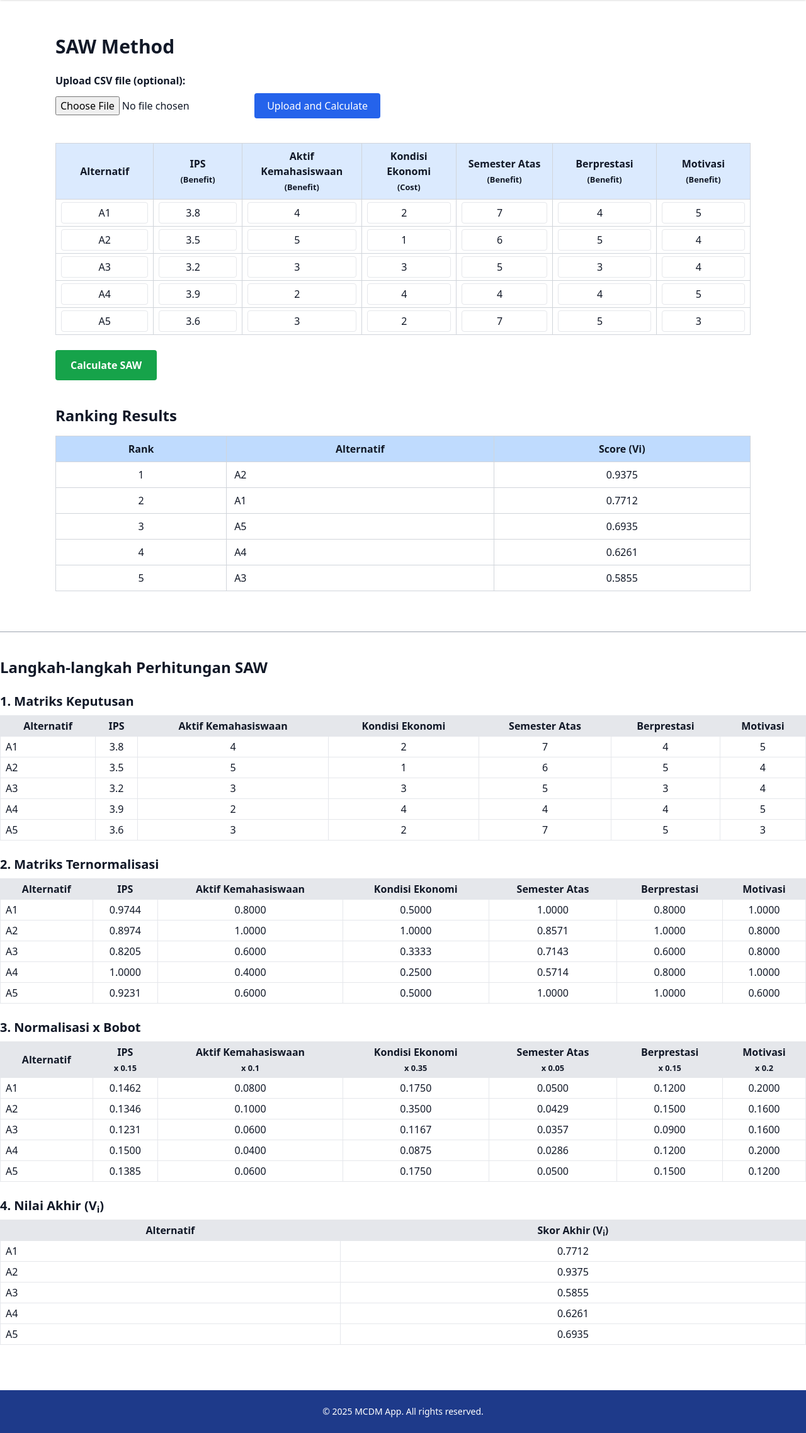
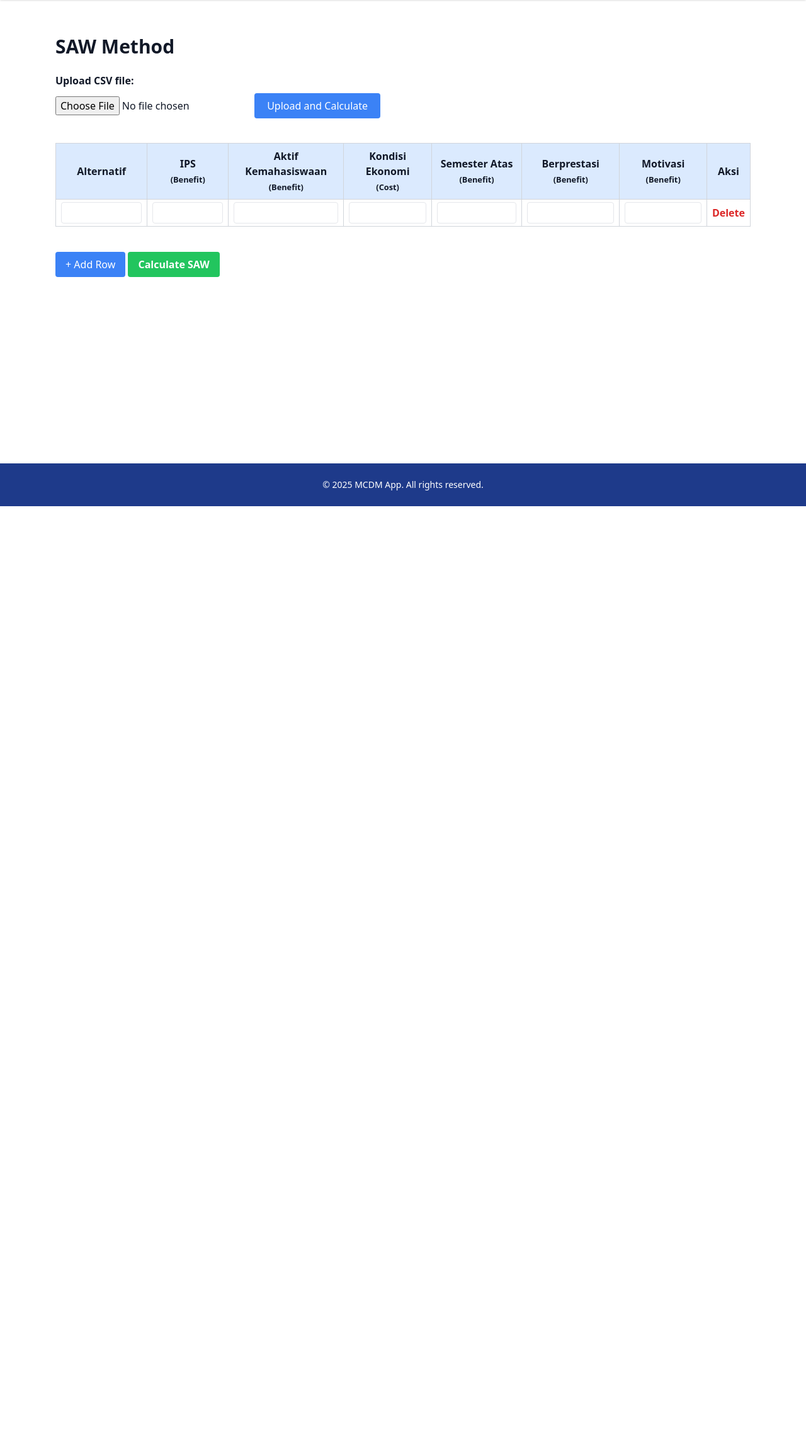
Before and after one commit to shellasitanaya/flask-mcdm, a Flask app: page /saw in a window 1280 px wide. Shown: the part 64-2340 px from the top of the page at 63% size. After the commit the page ends 868 px from the top, so only its background shows below. Run offline with Flask 3, Linux system fonts and the light colour scheme; some libraries are stand-ins or nearby versions.

Commit message:
update:saw method

```diff
--- a/app.py
+++ b/app.py
@@ -1,24 +1,9 @@
-# app.py
-from flask import Flask, render_template, request, redirect, url_for, flash
-import numpy as np
-import pandas as pd
-from werkzeug.utils import secure_filename
+from flask import Flask, render_template, request, flash
 import os
-import csv
-import io
-
 
 app = Flask(__name__)
-app.config['UPLOAD_FOLDER'] = 'uploads'
-os.makedirs(app.config['UPLOAD_FOLDER'], exist_ok=True)
+app.secret_key = 'secret-key'
 
-
-@app.route('/', methods=['GET', 'POST'])
-def home():
-    return render_template('home.html')
-
-
-#saw
 # Daftar kriteria dengan bobot dan tipe
 criteria = [
     {'kode': 'C1', 'nama': 'IPS', 'tipe': 'Benefit', 'bobot': 0.15},
@@ -29,9 +14,10 @@ criteria = [
     {'kode': 'C6', 'nama': 'Motivasi', 'tipe': 'Benefit', 'bobot': 0.20},
 ]
 
+# Normalisai matrix berdasarkan tipe kriteria
 def normalize(matrix, types):
     normalized = []
-    matrix_T = list(zip(*matrix))  # Transpose untuk kolom
+    matrix_T = list(zip(*matrix))
 
     for j, col in enumerate(matrix_T):
         tipe = types[j]
@@ -44,8 +30,9 @@ def normalize(matrix, types):
             norm_col = [min_val / x if x != 0 else 0 for x in col]
         normalized.append(norm_col)
 
-    return list(map(list, zip(*normalized)))  # Transpose kembali
+    return list(map(list, zip(*normalized)))
 
+# Matriks Normalisasi x bobot kriteria
 def calculate_saw(matrix, weights, types):
     normalized = normalize(matrix, types)
     weighted_matrix = []
@@ -56,10 +43,11 @@ def calculate_saw(matrix, weights, types):
         scores.append(sum(weighted_row))
     return scores, normalized, weighted_matrix
 
-# @app.route('/')
-# def home():
-#     return render_template('home.html')
+@app.route('/')
+def home():
+    return render_template('home.html')
 
+# Inputan dari form
 @app.route('/saw', methods=['GET', 'POST'])
 def saw():
     errors = []
@@ -71,37 +59,21 @@ def saw():
     ranked = []
 
     if request.method == 'POST':
-        # Penanganan upload CSV
-        if 'csv_file' in request.files and request.files['csv_file'].filename != '':
-            csv_file = request.files['csv_file']
-            try:
-                stream = io.StringIO(csv_file.stream.read().decode("UTF8"), newline=None)
-                reader = csv.reader(stream)
-                header = next(reader)
-                alternatives = []
-                matrix = []
-                for row in reader:
-                    alternatives.append(row[0])
-                    matrix.append([float(x) for x in row[1:]])
-            except Exception as e:
-                errors.append("Error membaca file CSV: " + str(e))
-        else:
-            # Input manual
-            alt_count = int(request.form.get('alt_count', 0))
-            for i in range(alt_count):
-                alt_name = request.form.get(f'alt_name_{i}', '').strip()
-                if alt_name == '':
-                    alt_name = f'A{i+1}'
-                alternatives.append(alt_name)
-                row = []
-                for j in range(len(criteria)):
-                    val_str = request.form.get(f'value_{i}_{j}', '0').strip()
-                    try:
-                        val = float(val_str)
-                    except:
-                        val = 0
-                    row.append(val)
-                matrix.append(row)
+        alt_count = int(request.form.get('alt_count', 0))
+        for i in range(alt_count):
+            alt_name = request.form.get(f'alt_name_{i}', '').strip()
+            if alt_name == '':
+                alt_name = f'A{i+1}'
+            alternatives.append(alt_name)
+            row = []
+            for j in range(len(criteria)):
+                val_str = request.form.get(f'value_{i}_{j}', '0').strip()
+                try:
+                    val = float(val_str)
+                except:
+                    val = 0
+                row.append(val)
+            matrix.append(row)
 
         if alternatives and matrix:
             weights = [c['bobot'] for c in criteria]
@@ -117,37 +89,14 @@ def saw():
         if errors:
             flash(' '.join(errors), 'error')
 
-        return render_template('saw.html',
-                               criteria=criteria,
-                               alternatives=alternatives,
-                               matrix=matrix,
-                               normalized_matrix=normalized_matrix,
-                               weighted_matrix=weighted_matrix,
-                               scores=scores,
-                               ranked=ranked)
-    else:
-        # Data default untuk tampilan awal
-        alternatives = ['A1', 'A2', 'A3', 'A4', 'A5']
-        matrix = [
-            [3.8, 4, 2, 7, 4, 5],
-            [3.5, 5, 1, 6, 5, 4],
-            [3.2, 3, 3, 5, 3, 4],
-            [3.9, 2, 4, 4, 4, 5],
-            [3.6, 3, 2, 7, 5, 3],
-        ]
-        weights = [c['bobot'] for c in criteria]
-        types = [c['tipe'] for c in criteria]
-        scores, normalized_matrix, weighted_matrix = calculate_saw(matrix, weights, types)
-        ranked = sorted(zip(alternatives, scores), key=lambda x: x[1], reverse=True)
-
-        return render_template('saw.html',
-                               criteria=criteria,
-                               alternatives=alternatives,
-                               matrix=matrix,
-                               normalized_matrix=normalized_matrix,
-                               weighted_matrix=weighted_matrix,
-                               scores=scores,
-                               ranked=ranked)
+    return render_template('saw.html',
+                           criteria=criteria,
+                           alternatives=alternatives,
+                           matrix=matrix,
+                           normalized_matrix=normalized_matrix,
+                           weighted_matrix=weighted_matrix,
+                           scores=scores,
+                           ranked=ranked)
 
 if __name__ == '__main__':
     app.run(debug=True)
--- a/templates/saw.html
+++ b/templates/saw.html
@@ -3,46 +3,53 @@
 
 {% block content %}
 <section class="max-w-6xl mx-auto p-6">
-
   <h2 class="text-3xl font-bold mb-6">SAW Method</h2>
 
   <div class="mb-8">
     <form method="post" enctype="multipart/form-data" class="mb-6">
-      <label class="block font-semibold mb-2">Upload CSV file (optional):</label>
+      <label class="block font-semibold mb-2">Upload CSV file:</label>
       <input type="file" name="csv_file" accept=".csv" class="mb-3">
-      <button type="submit" class="bg-blue-600 text-white px-5 py-2 rounded hover:bg-blue-700 transition">Upload and Calculate</button>
+      <button type="submit" class="bg-blue-500 text-white px-5 py-2 rounded hover:bg-blue-700 transition">Upload and
+        Calculate</button>
     </form>
   </div>
 
-  <form method="post" class="mb-10">
-    <input type="hidden" name="alt_count" value="{{ alternatives|length }}">
-
-    <table class="w-full table-auto border-collapse border border-gray-300 mb-6">
+  <form method="post" id="sawForm" class="mb-10">
+    <table class="w-full table-auto border-collapse border border-gray-300 mb-6" id="sawTable">
       <thead>
         <tr class="bg-blue-100">
           <th class="border border-gray-300 px-3 py-2">Alternatif</th>
           {% for c in criteria %}
           <th class="border border-gray-300 px-3 py-2">{{ c.nama }}<br><small>({{ c.tipe }})</small></th>
           {% endfor %}
+          <th class="border border-gray-300 px-3 py-2">Aksi</th>
         </tr>
       </thead>
-      <tbody>
-        {% for i in range(alternatives|length) %}
+      <tbody id="tableBody">
         <tr>
           <td class="border border-gray-300 px-2 py-1 text-center">
-            <input type="text" name="alt_name_{{i}}" value="{{ alternatives[i] }}" class="w-full text-center border rounded px-1 py-1">
+            <input type="text" name="alt_name_0" class="w-full text-center border rounded px-1 py-1">
           </td>
           {% for j in range(criteria|length) %}
           <td class="border border-gray-300 px-2 py-1 text-center">
-            <input type="number" step="any" min="0" name="value_{{i}}_{{j}}" value="{{ matrix[i][j] if matrix else '' }}" class="w-full text-center border rounded px-1 py-1" required>
+            <input type="number" step="any" min="0" name="value_0_{{j}}"
+              class="w-full text-center border rounded px-1 py-1" required>
           </td>
           {% endfor %}
+          <td class="border border-gray-300 px-2 py-1 text-center">
+            <button type="button" class="remove-row text-red-600 font-semibold">Delete</button>
+          </td>
         </tr>
-        {% endfor %}
       </tbody>
     </table>
 
-    <button type="submit" class="bg-green-600 text-white px-6 py-3 rounded hover:bg-green-700 transition font-semibold">Calculate SAW</button>
+    <button type="button" id="addRowBtn" class="bg-blue-500 text-white px-4 py-2 rounded hover:bg-blue-600 transition">+
+      Add Row</button>
+    <input type="hidden" name="alt_count" id="altCount" value="1">
+
+    <button type="submit"
+      class="bg-green-500 text-white px-4 py-2 rounded hover:bg-green-700 transition font-semibold mt-4">Calculate
+      SAW</button>
   </form>
 
   {% if ranked %}
@@ -70,11 +77,7 @@
   {% endif %}
 
 
-
-</section>
-
-
-{% if matrix and normalized_matrix and weighted_matrix and scores %}
+  {% if matrix and normalized_matrix and weighted_matrix and scores %}
 <hr class="my-10 border-t border-gray-400">
 
 <section class="mt-10">
@@ -83,7 +86,7 @@
   <!-- Matriks Keputusan -->
   <h4 class="text-xl font-semibold mt-6 mb-2">1. Matriks Keputusan</h4>
   <table class="w-full border mb-6">
-    <thead class="bg-gray-200">
+    <thead class="bg-blue-200 ">
       <tr>
         <th class="border px-2 py-1">Alternatif</th>
         {% for c in criteria %}
@@ -106,7 +109,7 @@
   <!-- Normalisasi -->
   <h4 class="text-xl font-semibold mt-6 mb-2">2. Matriks Ternormalisasi</h4>
   <table class="w-full border mb-6">
-    <thead class="bg-gray-200">
+    <thead class="bg-blue-200 ">
       <tr>
         <th class="border px-2 py-1">Alternatif</th>
         {% for c in criteria %}
@@ -129,7 +132,7 @@
   <!-- Bobot x Normalisasi -->
   <h4 class="text-xl font-semibold mt-6 mb-2">3. Normalisasi x Bobot</h4>
   <table class="w-full border mb-6">
-    <thead class="bg-gray-200">
+    <thead class="bg-blue-200 ">
       <tr>
         <th class="border px-2 py-1">Alternatif</th>
         {% for c in criteria %}
@@ -152,7 +155,7 @@
   <!-- Nilai Akhir -->
   <h4 class="text-xl font-semibold mt-6 mb-2">4. Nilai Akhir (V<sub>i</sub>)</h4>
   <table class="w-full border mb-6">
-    <thead class="bg-gray-200">
+    <thead class="bg-blue-200 ">
       <tr>
         <th class="border px-2 py-1">Alternatif</th>
         <th class="border px-2 py-1">Skor Akhir (V<sub>i</sub>)</th>
@@ -170,4 +173,59 @@
 </section>
 {% endif %}
 
+</section>
+
+<input type="hidden" id="criteria-count" value="{{ criteria|length|default(0)|int }}">
+
+
+
+
+<script>
+  let rowCount = 1;
+  const altCountInput = document.getElementById('altCount');
+
+  function updateAltCount() {
+    const rowElements = document.querySelectorAll('#tableBody tr');
+    altCountInput.value = rowElements.length;
+  }
+
+  document.getElementById('addRowBtn').addEventListener('click', function () {
+    const tbody = document.getElementById('tableBody');
+    const criteriaCount = parseInt(document.getElementById('criteria-count').value);
+
+    const row = document.createElement('tr');
+
+    let rowHTML = `
+      <td class="border border-gray-300 px-2 py-1 text-center">
+        <input type="text" name="alt_name_${rowCount}" class="w-full text-center border rounded px-1 py-1">
+      </td>`;
+    for (let j = 0; j < criteriaCount; j++) {
+      rowHTML += `
+      <td class="border border-gray-300 px-2 py-1 text-center">
+        <input type="number" step="any" min="0" name="value_${rowCount}_${j}" class="w-full text-center border rounded px-1 py-1" required>
+      </td>`;
+    }
+    rowHTML += `
+      <td class="border border-gray-300 px-2 py-1 text-center">
+        <button type="button" class="remove-row text-red-600 font-semibold">Delete</button>
+      </td>`;
+
+    row.innerHTML = rowHTML;
+    tbody.appendChild(row);
+    rowCount++;
+    updateAltCount();
+  });
+
+  document.getElementById('tableBody').addEventListener('click', function (e) {
+    if (e.target.classList.contains('remove-row')) {
+      const row = e.target.closest('tr');
+      row.remove();
+      updateAltCount();
+    }
+  });
+
+  updateAltCount();
+</script>
+
+
 {% endblock %}
```
